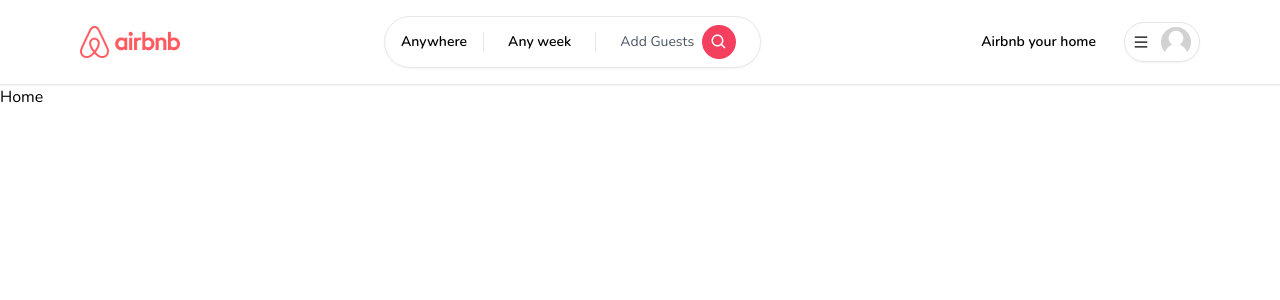
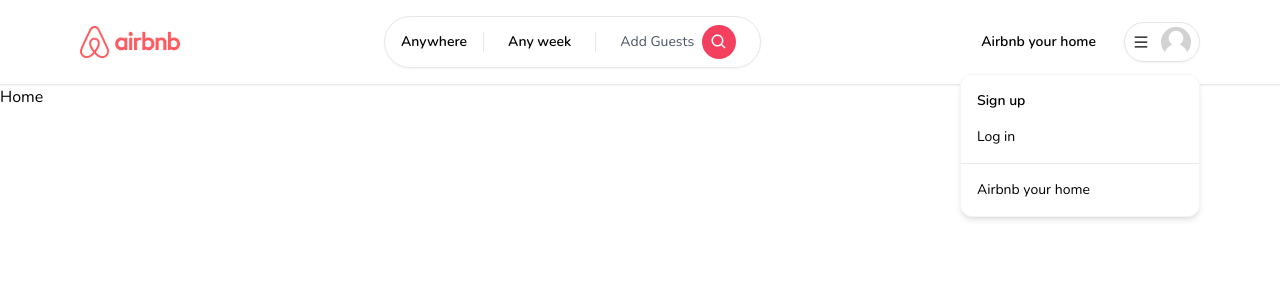
Before and after one commit to davidemioma/Airbnb_Clone, a Next.js app: page / in a window 1280 px wide. Both pictures are taken after a click on the button 1161 px from the left and 42 px from the top of the page. Shown: the top 300 px of the page. Built offline with nearby package versions, Linux system fonts and the light colour scheme.

Commit message:
Added 'use client' to components and added zustand for state management

```diff
--- a/app/components/Avatar.tsx
+++ b/app/components/Avatar.tsx
@@ -1,3 +1,4 @@
+"use client";
 import React from "react";
 import Image from "next/image";
 
--- a/app/components/Container.tsx
+++ b/app/components/Container.tsx
@@ -1,3 +1,4 @@
+"use client";
 import React from "react";
 
 interface Props {
--- a/app/components/MenuItem.tsx
+++ b/app/components/MenuItem.tsx
@@ -1,3 +1,4 @@
+"use client";
 import React from "react";
 
 interface Props {
--- a/app/components/Navbar.tsx
+++ b/app/components/Navbar.tsx
@@ -1,5 +1,5 @@
 "use client";
-import { useCallback } from "react";
+import React, { useCallback } from "react";
 import Image from "next/image";
 import Avatar from "./Avatar";
 import MenuItem from "./MenuItem";
@@ -7,23 +7,20 @@ import Container from "./Container";
 import { BiSearch } from "react-icons/bi";
 import { AiOutlineMenu } from "react-icons/ai";
 import { useRouter } from "next/navigation";
-import { useModal } from "@/context/ModalProvider";
 import { signOut } from "next-auth/react";
+import useSearchModal from "../hooks/useSearchModal";
 
 const Navbar = () => {
-  const session = null;
+  const user = null;
 
   const router = useRouter();
 
-  const modal = useModal();
+  const searchModal = useSearchModal();
 
   const onRentHandler = useCallback(() => {
-    if (!session) {
-      return modal?.setOpenLogin(true);
+    if (!user) {
     }
-
-    modal?.setOpenRent(true);
-  }, [session, modal]);
+  }, [user]);
 
   return (
     <nav className="w-screen sticky top-0 z-30 bg-white py-4 border-b shadow-sm">
@@ -67,7 +64,7 @@ const Navbar = () => {
 
               <button
                 className="flex items-center gap-3 border border-neutral-200 p-4 md:py-1 md:px-2 transition shadow-sm rounded-full hover:shadow-md"
-                onClick={() => modal?.setIsOpen((prev) => !prev)}
+                onClick={() => searchModal.toggle()}
               >
                 <AiOutlineMenu />
 
@@ -77,9 +74,9 @@ const Navbar = () => {
               </button>
             </div>
 
-            {modal?.isOpen && (
+            {searchModal.isOpen && (
               <div className="absolute mt-3 right-0 z-30 bg-white w-60 py-2 border border-[whitesmoke] rounded-xl shadow-md">
-                {session ? (
+                {user ? (
                   <>
                     <MenuItem label="My trips" onClick={() => {}} />
 
@@ -100,16 +97,9 @@ const Navbar = () => {
                   </>
                 ) : (
                   <>
-                    <MenuItem
-                      label="Sign up"
-                      bold
-                      onClick={() => modal.setOpenRegister(true)}
-                    />
+                    <MenuItem label="Sign up" bold onClick={() => {}} />
 
-                    <MenuItem
-                      label=" Log in"
-                      onClick={() => modal.setOpenLogin(true)}
-                    />
+                    <MenuItem label=" Log in" onClick={() => {}} />
 
                     <hr className="my-2" />
 
--- /dev/null
+++ b/app/hooks/useSearchModal.ts
@@ -0,0 +1,18 @@
+import { create } from "zustand";
+
+interface SearchModalStore {
+  isOpen: boolean;
+  toggle: () => void;
+  onClose: () => void;
+}
+
+const useSearchModal = create<SearchModalStore>((set) => ({
+  isOpen: false,
+  toggle: () =>
+    set((state) => ({
+      isOpen: !state.isOpen,
+    })),
+  onClose: () => set({ isOpen: false }),
+}));
+
+export default useSearchModal;
--- a/app/page.tsx
+++ b/app/page.tsx
@@ -1,3 +1,16 @@
+"use client";
+import useSearchModal from "./hooks/useSearchModal";
+
 export default function Home() {
-  return <div className="">Home</div>;
+  const searchModal = useSearchModal();
+
+  const closeAllModals = () => {
+    searchModal.isOpen && searchModal.onClose();
+  };
+
+  return (
+    <div className="w-screen h-full overflow-y-scroll" onClick={closeAllModals}>
+      Home
+    </div>
+  );
 }
--- a/context/ModalProvider.tsx
+++ /dev/null
@@ -1,47 +0,0 @@
-import React, { createContext, useContext, useState } from "react";
-
-interface ModalProps {
-  isOpen: boolean;
-  setIsOpen: React.Dispatch<React.SetStateAction<boolean>>;
-  openRegister: boolean;
-  setOpenRegister: React.Dispatch<React.SetStateAction<boolean>>;
-  openLogin: boolean;
-  setOpenLogin: React.Dispatch<React.SetStateAction<boolean>>;
-  openRent: boolean;
-  setOpenRent: React.Dispatch<React.SetStateAction<boolean>>;
-}
-
-interface ChildrenProps {
-  children: React.ReactNode;
-}
-
-export const ModalContext = createContext<ModalProps | null>(null);
-
-export const useModal = () => useContext(ModalContext);
-
-export const ModalProvider = ({ children }: ChildrenProps) => {
-  const [isOpen, setIsOpen] = useState(false);
-
-  const [openRegister, setOpenRegister] = useState(false);
-
-  const [openLogin, setOpenLogin] = useState(false);
-
-  const [openRent, setOpenRent] = useState(false);
-
-  return (
-    <ModalContext.Provider
-      value={{
-        isOpen,
-        setIsOpen,
-        openRegister,
-        setOpenRegister,
-        openLogin,
-        setOpenLogin,
-        openRent,
-        setOpenRent,
-      }}
-    >
-      {children}
-    </ModalContext.Provider>
-  );
-};
--- a/package.json
+++ b/package.json
@@ -22,6 +22,7 @@
     "react-dom": "18.2.0",
     "react-icons": "^4.8.0",
     "tailwindcss": "3.3.2",
-    "typescript": "5.0.4"
+    "typescript": "5.0.4",
+    "zustand": "^4.3.8"
   }
 }
```
Also changed, not shown: 1 other file (tests, documents, lock files or other folders).
